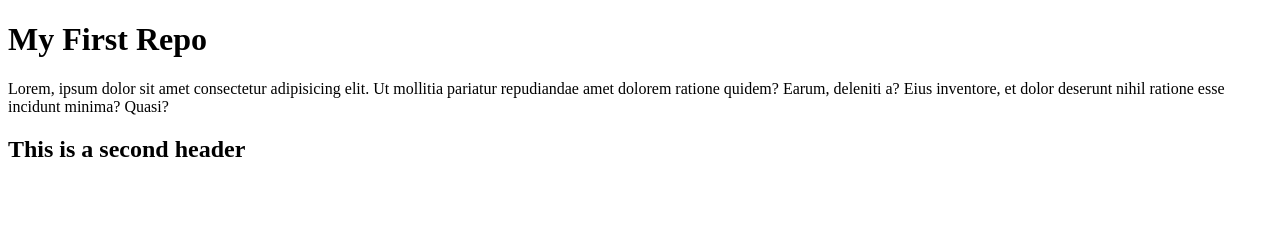
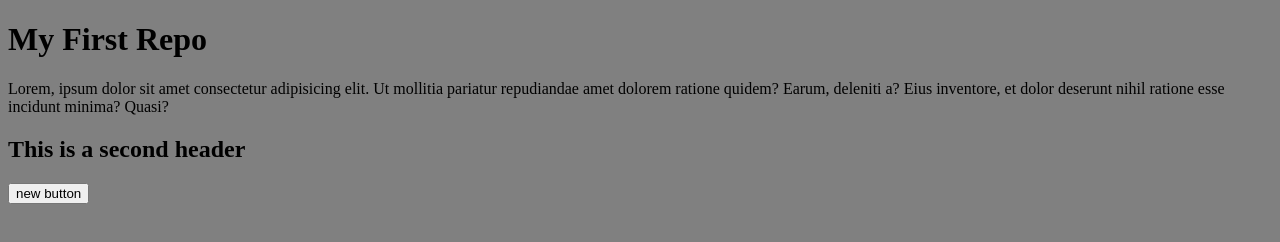
Before and after one commit to Kwabena2K/jubilant-fiesta, a plain HTML site: page index.html in a window 1280 px wide. Drawn offline with Linux system fonts and the light colour scheme.

Commit message:
creating styles and updating the index code

```diff
--- a/index.html
+++ b/index.html
@@ -6,6 +6,7 @@
     <meta http-equiv="X-UA-Compatible" content="IE=edge">
     <meta name="viewport" content="width=device-width, initial-scale=1.0">
     <title>Document</title>
+    <link rel="stylesheet" href="style.css">
 </head>
 
 <body>
@@ -17,6 +18,9 @@
         <h2>This is a second header</h2>
     </section>
 
+    <section>
+        <button>new button</button>
+    </section>
 
 </body>
 
--- /dev/null
+++ b/style.css
@@ -0,0 +1,3 @@
+body {
+    background: grey;
+}
```
